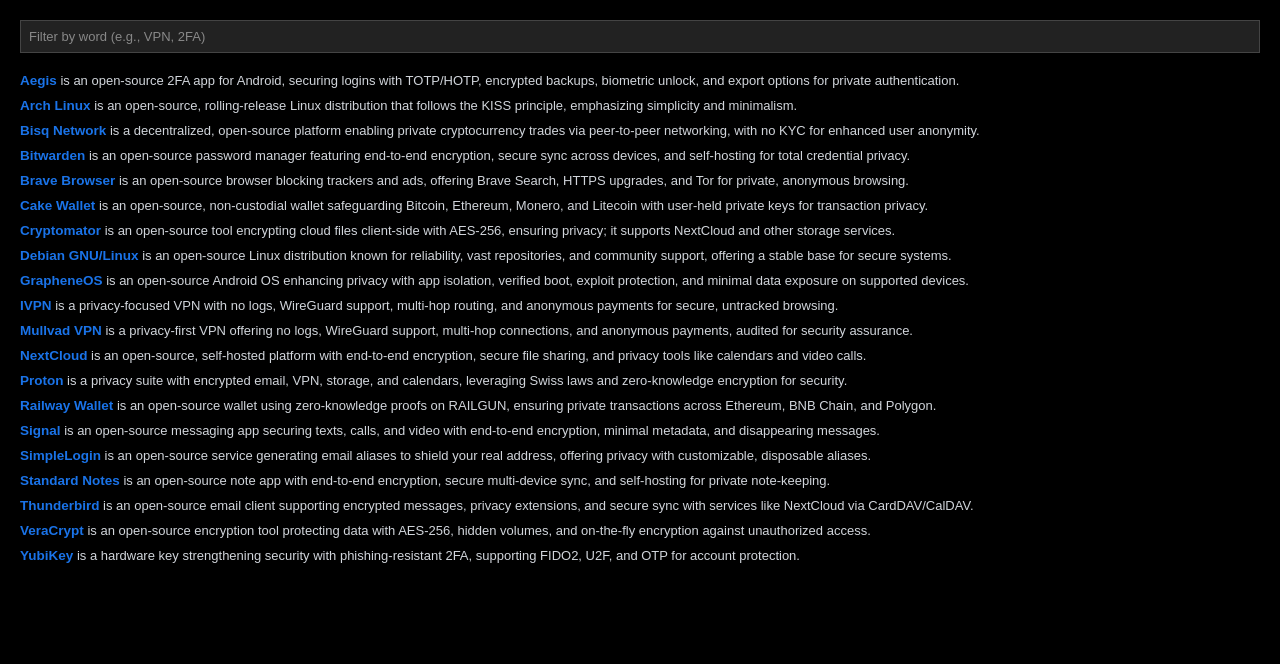
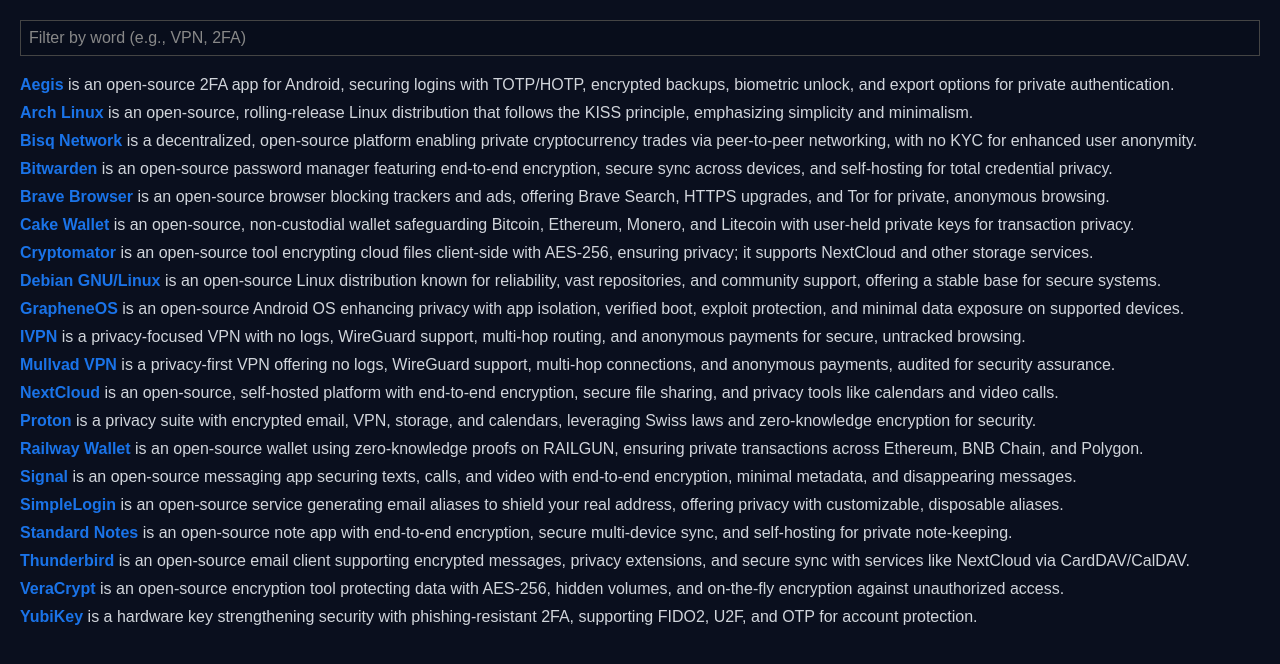
Before and after one commit to KillThePID/d3x, a plain HTML site: page OSS.html in a window 1280 px wide. Drawn offline with Linux system fonts and the light colour scheme; a web font is replaced by a local one.

Commit message:
Update OSS.html

```diff
--- a/OSS.html
+++ b/OSS.html
@@ -17,9 +17,9 @@
     /* Force body text color with higher specificity */
     html body {
       font-family: 'Georama', sans-serif;
-      background-color: #000 !important;
+      background-color: #0a0f1e !important; /* Page background */
       color: #D1D5DB !important; /* Light white-grey for body text */
-      font-size: 13px; /* Body text size */
+      font-size: 16px;
       margin: 20px;
       padding: 0;
     }
@@ -42,7 +42,7 @@
     html body a {
       color: #1A73E8 !important; /* Blue project names */
       text-decoration: none;
-      font-size: 13.5px; /* Project name size */
+      font-size: 1em;
     }
 
     html body a:link,
@@ -69,12 +69,12 @@
 
     /* Force filter input color with higher specificity */
     body #filter-input {
-      background-color: #222;
+      background-color: #080d1b; /* Slightly darker than #0a0f1e */
       border: 1px solid #444;
       color: #D1D5DB !important; /* Match light white-grey body text color */
       padding: 8px;
       width: 100%;
-      font-size: 13px; /* Match body text size */
+      font-size: 1em;
       box-sizing: border-box;
       margin: 0;
       font-weight: normal; /* Ensure typed text is normal */
```
